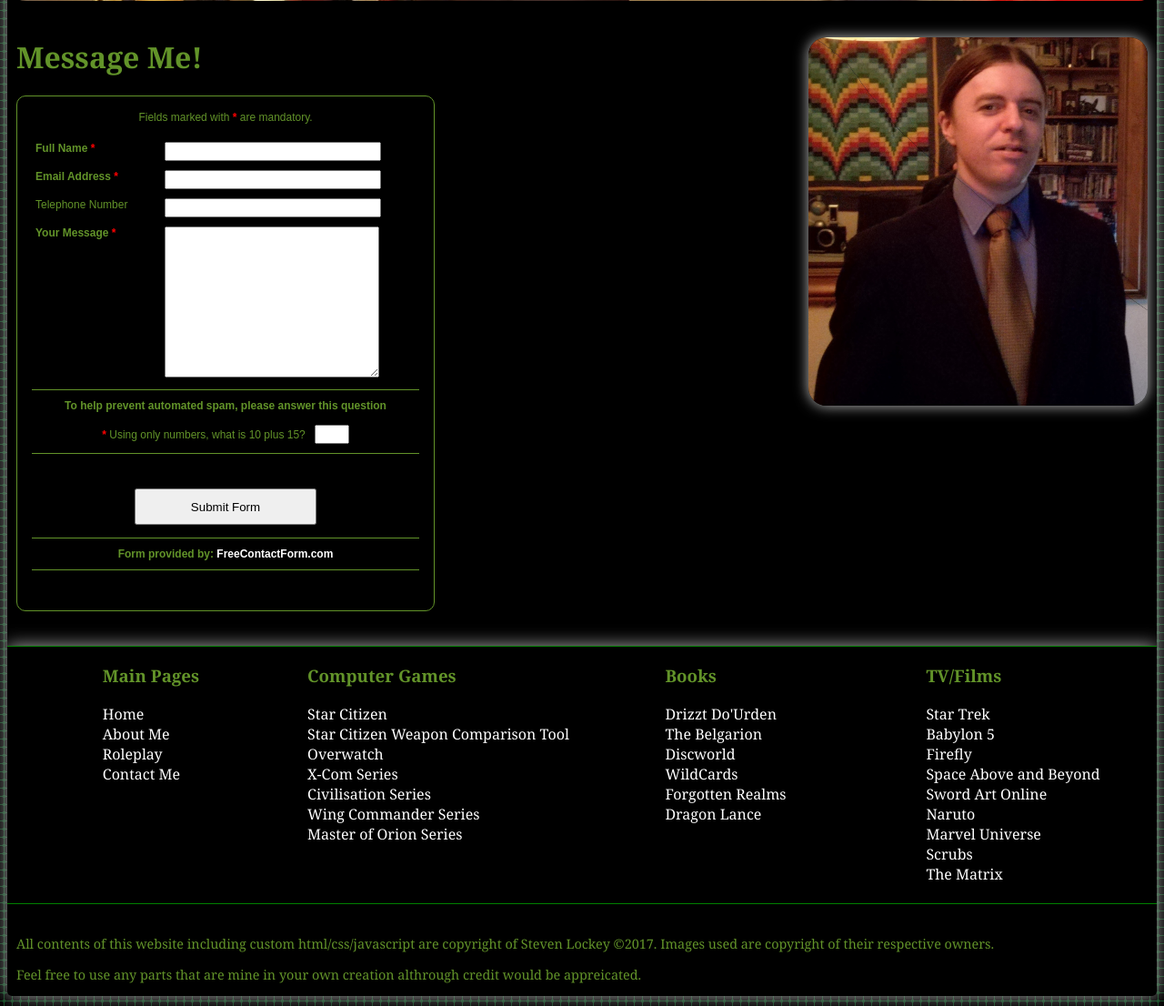
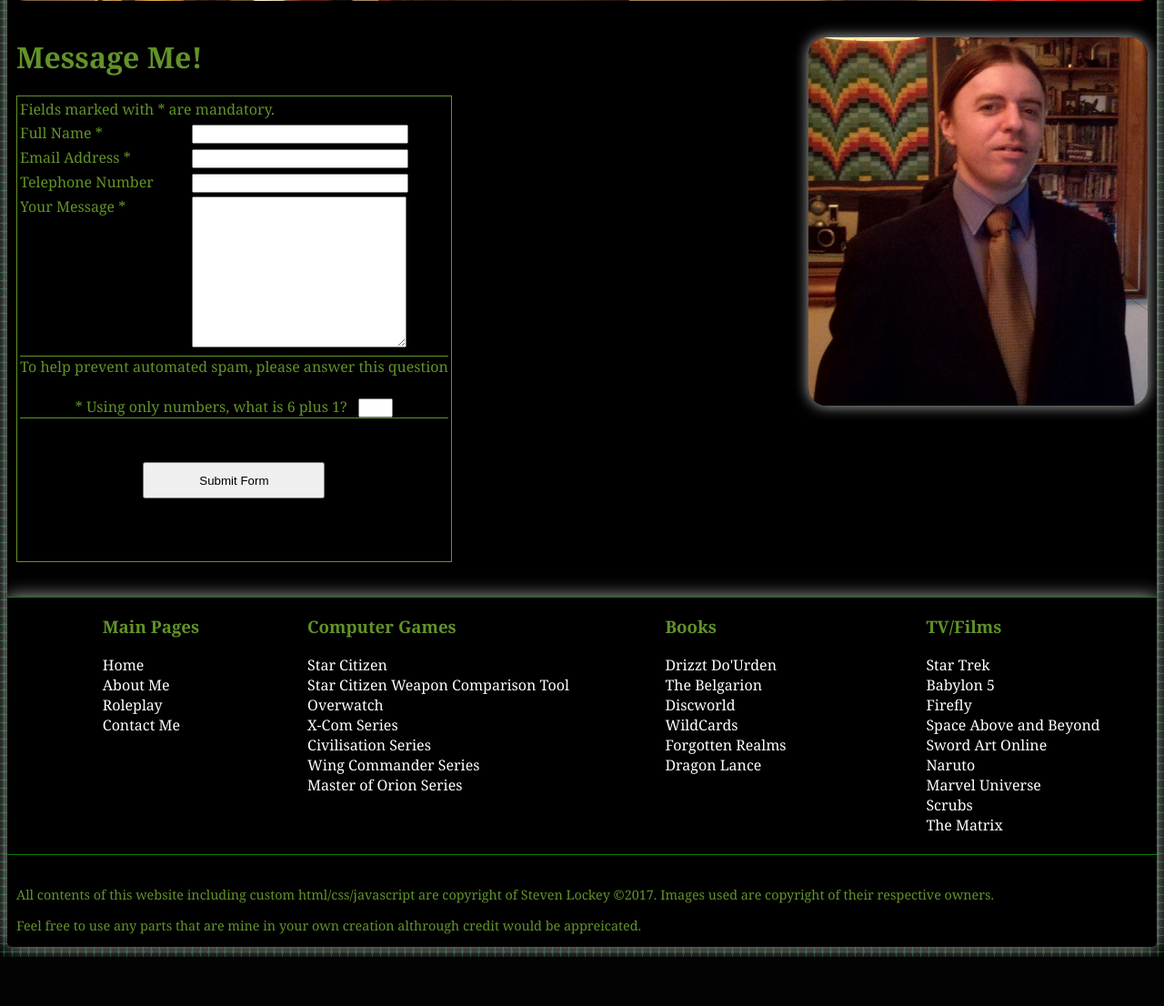
Before and after one commit to drenzul/lockeythings, a PHP site: page /show/contact in a window 1280 px wide. Shown: the part 668-1774 px from the top of the page at 91% size. After the commit the page ends 1720 px from the top, so only its background shows below. Run offline with PHP 8.4, Linux system fonts and the light colour scheme; data comes from the database, SQL or seed files in the repository.

Commit message:
not finished changes from intunet

```diff
--- a/public_html/index.php
+++ b/public_html/index.php
@@ -12,6 +12,7 @@ require("helperclasses/MainController.php");
 require("controllers/template.php");
 require("models/static.php");
 require("models/guncomp.php");
+require("models/contact.php");
 require_once("helperclasses/database.php");
 
 $interpreter = new Interpretor($_GET);
--- a/public_html/js/onload.js
+++ b/public_html/js/onload.js
@@ -1,4 +1,13 @@
 $(document).ready(function() {
+
+	$val1 = Math.floor((Math.random() * 10 ) + 1);
+	$val2 = Math.floor((Math.random() * 10 ) + 1);
+
+	$('input[name="antispam1"]').val($val1);
+	$('input[name="antispam2"]').val($val2);
+	$('.antispam1').text($val1);
+	$('.antispam2').text($val2);
+
 	$(".comparebutton").click(function(){
 		var comp1 = $("input:radio[name = 'left']:checked").val();
 		var	comp2 = $("input:radio[name = 'right']:checked").val();
--- a/public_html/views/templates/contact.html
+++ b/public_html/views/templates/contact.html
@@ -33,7 +33,7 @@
 			<div class="sectionwrap">
 				<div class="textwrap">
 					<h1>Message Me!</h1>
-					<form name="freecontactform" method="post" action="/freecontactformprocess.php" onsubmit="return validate.check(this)">
+					<form name="freecontactform" method="post" action="/contactform/" onsubmit="return validate.check(this)">
 	<table class="freecontactform">
 	<tr>
 	 <td colspan="2">
@@ -74,14 +74,16 @@
 	 </td>
 	</tr>
 	<tr>
+
 	 <td colspan="2" style="text-align:center" >
 	  <div class="antispammessage">
 	  To help prevent automated spam, please answer this question
 	  <br /><br />
 		  <div class="antispamquestion">
 		   <span class="required_star"> * </span>
-		   Using only numbers, what is 10 plus 15? &nbsp;
+		   Using only numbers, what is <span class="antispam1"></span> plus <span class="antispam2"></span>? &nbsp;
 		   <input type="text" name="AntiSpam" id="AntiSpam" maxlength="100" style="width:30px">
+		   <input type="hidden" name="antispam1" /> <input type="hidden" name="antispam2" />
 		  </div>
 	  </div>
 	 </td>
@@ -91,13 +93,8 @@
 	 <br /><br />
 	  <input type="submit" value=" Submit Form " style="width:200px;height:40px">
 	  <br /><br />
-	  <!--
-	  If you want to remove this author link,
-	  please purchase an unbranded version from: http://www.freecontactform.com/unbranded_form.php
-	  Or upgrade to the professional version at: http://www.freecontactform.com/professional.php
-	  -->
-	  <div class="antispammessage">Form provided by: <a href="http://www.freecontactform.com">FreeContactForm.com</a></div>
-	  <br /><br />
+
+	 <br /><br />
 	 </td>
 	</tr>
 	</table>
--- a/public_html/views/templates/header.html
+++ b/public_html/views/templates/header.html
@@ -11,14 +11,6 @@
 <script src="https://ajax.googleapis.com/ajax/libs/jquery/2.2.3/jquery.min.js"></script>
 <script src="/js/css-slides.js" type="text/javascript"></script>
 <script src="/js/onload.js" type="text/javascript"></script>
-<script src="/freecontactformvalidation.js"></script>
-<script>
-	required.add('Full_Name','NOT_EMPTY','Full Name');
-	required.add('Email_Address','EMAIL','Email Address');
-	required.add('Your_Message','NOT_EMPTY','Your Message');
-	required.add('AntiSpam','NOT_EMPTY','Anti-Spam Question');
-</script>
-<link rel="stylesheet" type="text/css" href="/css/freecontactform.css">
 <link rel="stylesheet" type="text/css" media="all" href="/css/slider.css">
 <link rel="stylesheet" type="text/css" media="all" href="/css/main.css">
 </head>
```
